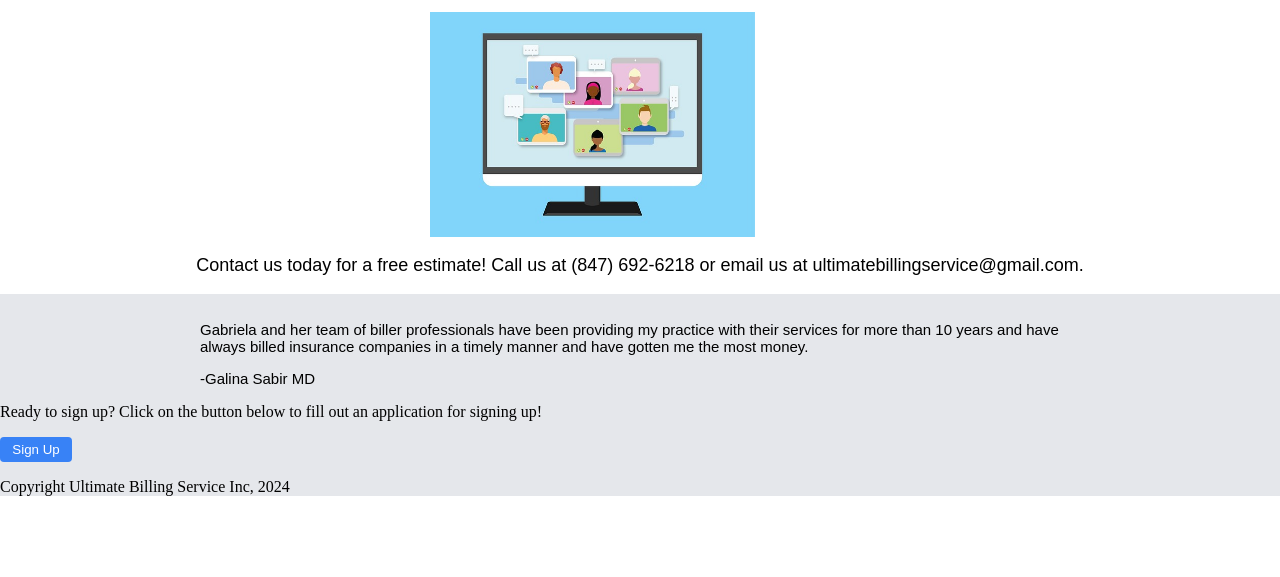
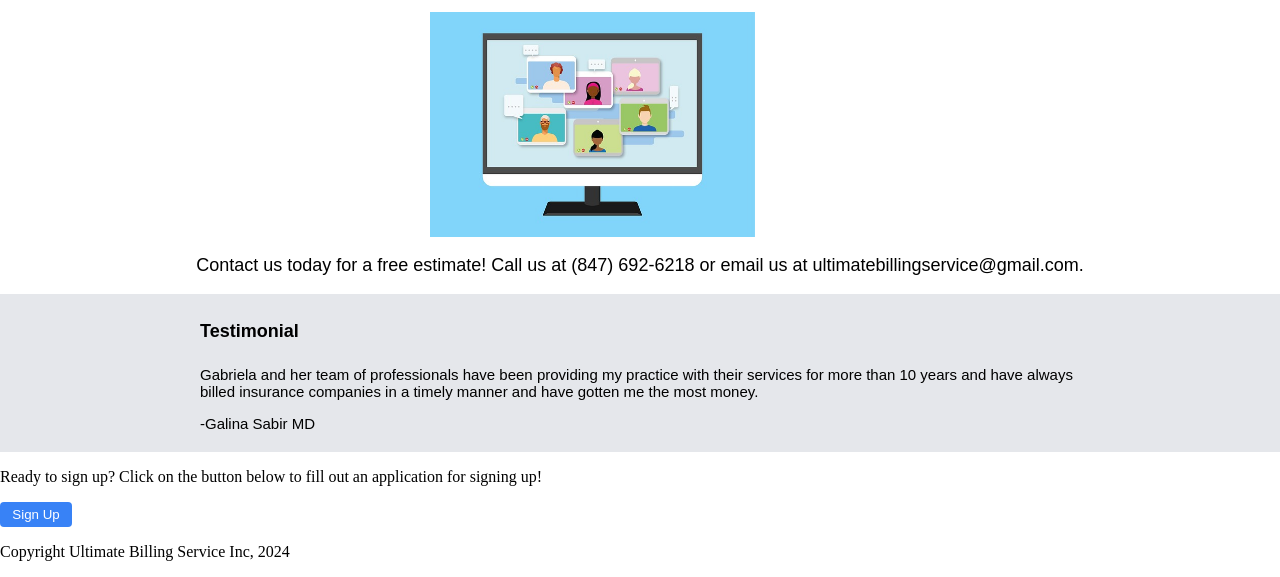
Before and after one commit to Alizon121/Odin-Landing-Project_HTML-CSS, a plain HTML site: page index.html in a window 1280 px wide. Shown: the part 371-948 px from the top of the page. Before the commit the page ends 883 px from the top, so only its background shows below. Drawn offline with Linux system fonts and the light colour scheme.

Commit message:
Working on container 4

```diff
--- a/index.html
+++ b/index.html
@@ -40,16 +40,17 @@
     </div>
     <div class="container3">
         <div class="p__container3">
+            <h4>Testimonial</h4>
             <p>
-                Gabriela and her team of biller professionals have been providing my practice with their services for more than 10 years
+                Gabriela and her team of professionals have been providing my practice with their services for more than 10 years
                 and have always billed insurance companies in a timely manner and have gotten me the most money.
             </p>
             <p>-Galina Sabir MD</p>
-
+    </div>
         </div>
-            <p>Ready to sign up? Click on the button below to fill out an application for signing up!</p>
+            <div class="container4"> <p>Ready to sign up? Click on the button below to fill out an application for signing up!</p>
             <button>Sign Up</button>
-
+        </div>
     <div class="footer">
         <p>Copyright Ultimate Billing Service Inc, 2024</p>
     </div>
--- a/style.css
+++ b/style.css
@@ -115,13 +115,22 @@ button {
 
 .container3 {
 background-color: #E5E7EB;
+}
 
+h4 {
+font-weight: 100%;
+font-size: large;
 }
 
 .p__container3{
 font-family: Arial, Helvetica, sans-serif;
 font-size: 15px;
-padding-top:12px;
+padding-top:3px;
+padding-bottom: 5px;
 margin-left: 200px;
 margin-right: 200px;
 }
+
+.p2__container3 {
+    text-align: center;
+}
```
